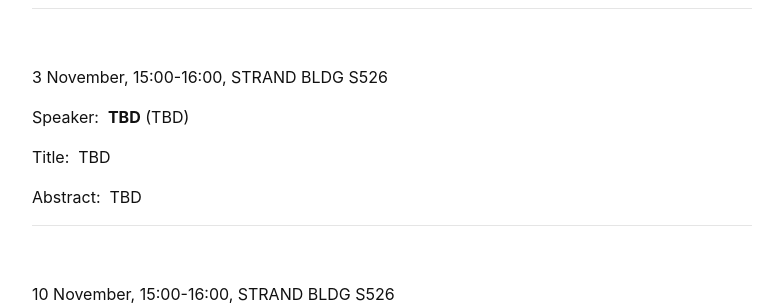
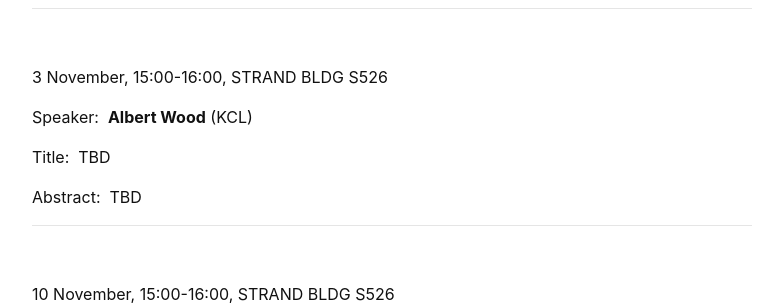
Before and after one commit to kcl-geometry-seminar/kcl-geometry-seminar.github.io, a Jekyll site: the page built from pages/index.md, in a window 1280 px wide and 900 px high, scrolled down 1202 px. Shown: the part 153-458 px from the top of the window, without its empty margins (248-1031 px from the left). Built offline with Jekyll 4.4.1, drawn with Linux system fonts in a browser that asks for light colours; a script that is not in the unit is left out.

Commit message:
Update speaker information in index.md

```diff
--- a/pages/index.md
+++ b/pages/index.md
@@ -64,7 +64,7 @@ Abstract:&nbsp; TBD
 
 3 November,  15:00-16:00, STRAND BLDG S526
 
-Speaker:&nbsp; **TBD** (TBD)
+Speaker:&nbsp; **Albert Wood** (KCL)
 
 Title:&nbsp; TBD
 
```
